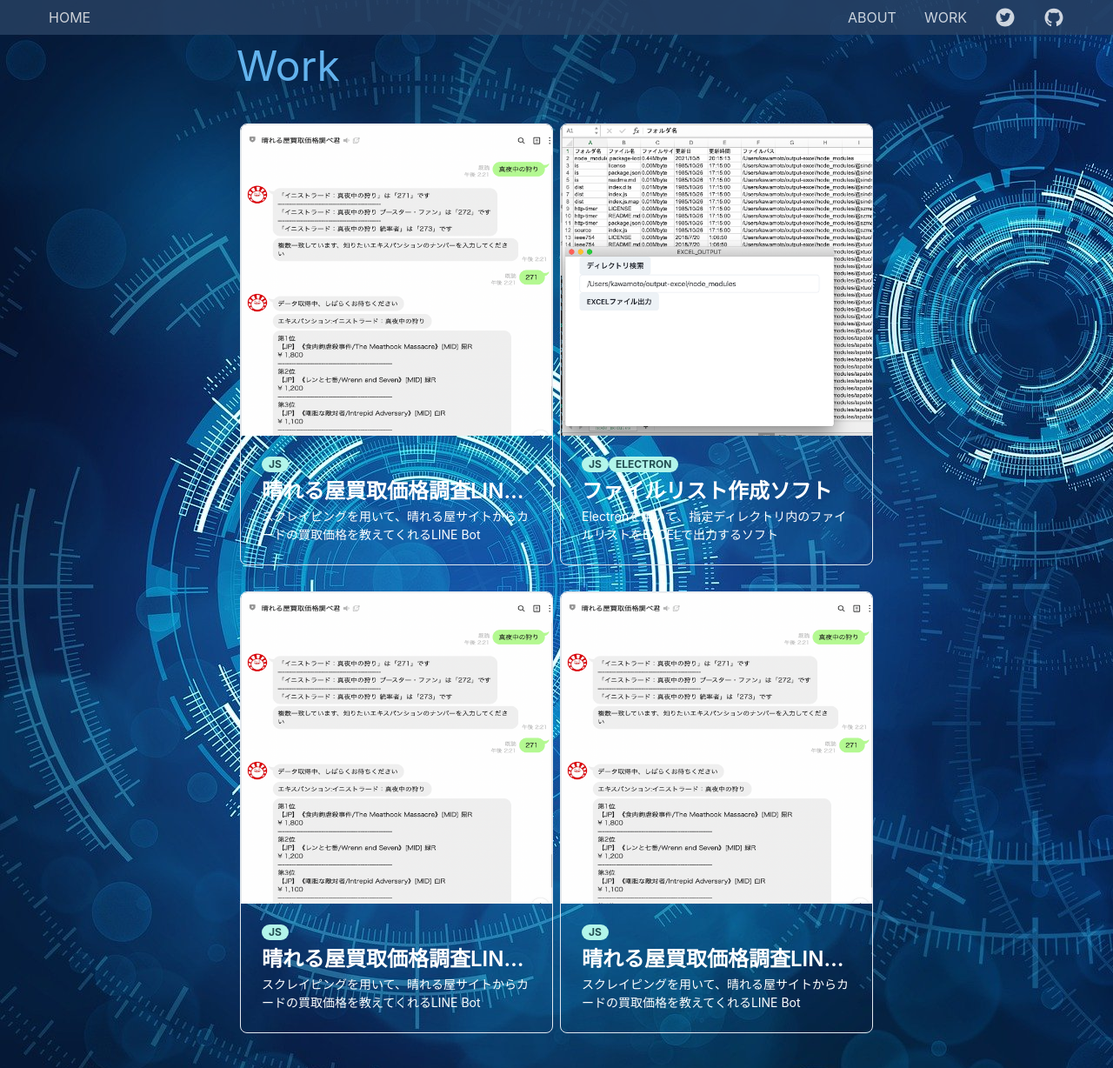
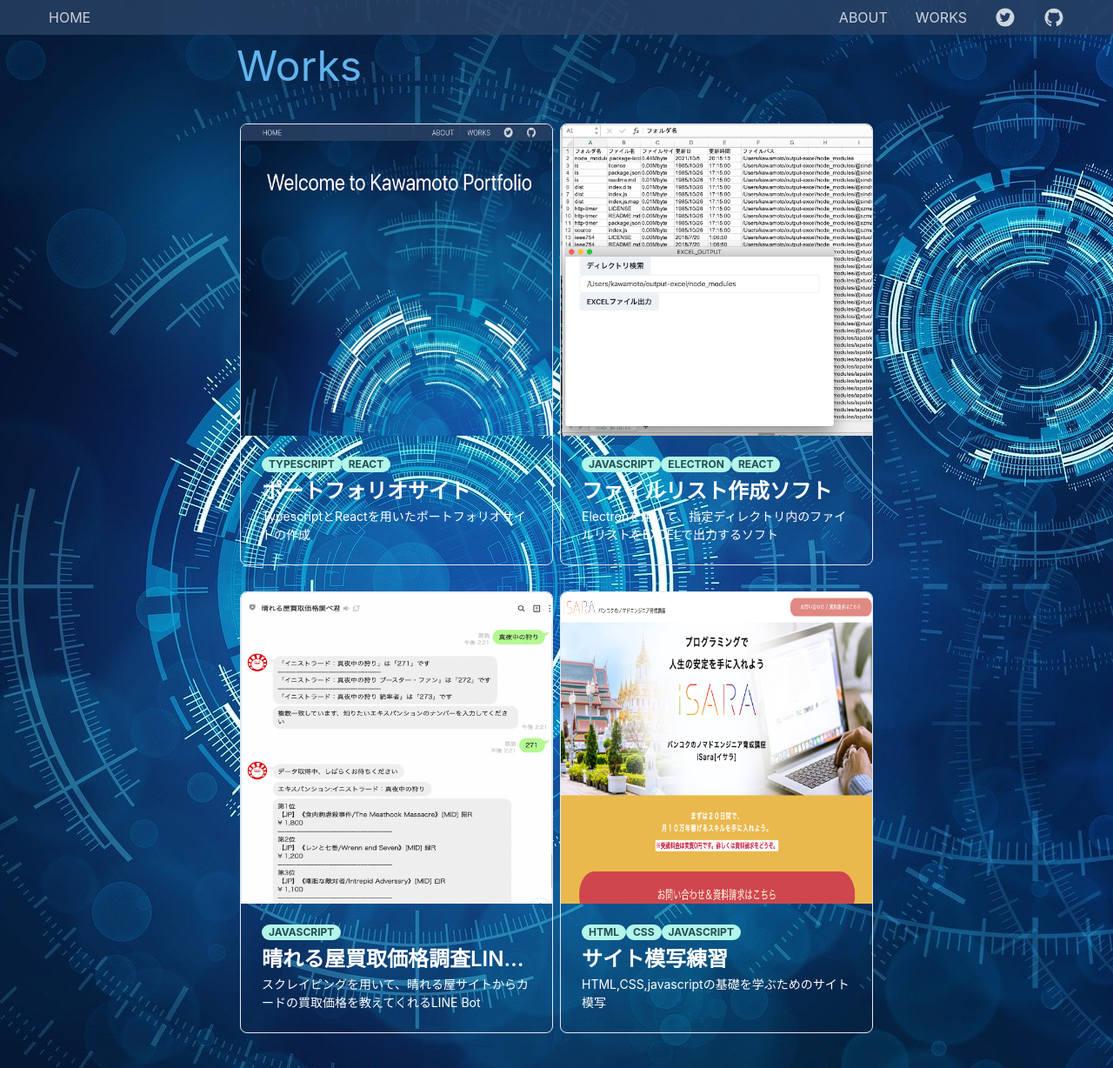
Before and after one commit to kozimatakesi/game_typescript, a React (Create React App) app: page /work in a window 1280 px wide. Shown: the whole page at 87% size. Built offline with nearby package versions, Linux system fonts and the light colour scheme.

Commit message:
version 1.0.1

```diff
--- a/src/components/Header.tsx
+++ b/src/components/Header.tsx
@@ -24,7 +24,7 @@
           <Link href="/about">ABOUT</Link>
         </Box>
         <Box px="4" py="2">
-          <Link href="/work">WORK</Link>
+          <Link href="/work">WORKS</Link>
         </Box>
         <Box px="4" py="2" fontSize="2xl">
           <Link href="https://twitter.com/gqtwomNZddivyVq" isExternal>
--- a/src/components/Work.tsx
+++ b/src/components/Work.tsx
@@ -3,30 +3,32 @@
 import WorksChildren from './Works/WorksChildren';
 import hareruya from '../images/hareruya-bot-image.png';
 import electron from '../images/electron-image.png';
+import portfolio from '../images/portfolio-image.png';
+import mosya from '../images/mosya-image.png';
 
 const Work: React.FC = () => {
   return (
     <Box h="100%" w="100%" color="white">
       <Container maxW={{ md: 'container.md' }}>
         <Text fontSize="5xl" color="blue.300">
-          Work
+          Works
         </Text>
         <Box display={{ md: 'flex' }}>
           <WorksChildren
-            githubUrl="https://github.com/kozimatakesi/hareruya-bot"
-            imageUrl={hareruya}
+            githubUrl="https://github.com/kozimatakesi/game_typescript"
+            imageUrl={portfolio}
             imageAlt="Rear view of modern home with pool"
-            title="晴れる屋買取価格調査LINE Bot"
-            explanation="スクレイピングを用いて、晴れる屋サイトからカードの買取価格を教えてくれるLINE Bot"
-            skills={['js']}
+            title="ポートフォリオサイト"
+            explanation="TypescriptとReactを用いたポートフォリオサイトの作成"
+            skills={['typescript', 'react']}
           />
           <WorksChildren
-            githubUrl="https://github.com/kozimatakesi/output-excel"
+            githubUrl="https://github.com/kozimatakesi/output_excel"
             imageUrl={electron}
             imageAlt="Rear view of modern home with pool"
             title="ファイルリスト作成ソフト"
             explanation="Electronを用いて、指定ディレクトリ内のファイルリストをEXCELで出力するソフト"
-            skills={['js', 'electron']}
+            skills={['javascript', 'electron', 'react']}
           />
         </Box>
         <Box display={{ md: 'flex' }}>
@@ -36,15 +38,15 @@
             imageAlt="Rear view of modern home with pool"
             title="晴れる屋買取価格調査LINE Bot"
             explanation="スクレイピングを用いて、晴れる屋サイトからカードの買取価格を教えてくれるLINE Bot"
-            skills={['js']}
+            skills={['javascript']}
           />
           <WorksChildren
-            githubUrl="https://github.com/kozimatakesi/hareruya-bot"
-            imageUrl={hareruya}
+            githubUrl="https://github.com/kozimatakesi/html.github.io"
+            imageUrl={mosya}
             imageAlt="Rear view of modern home with pool"
-            title="晴れる屋買取価格調査LINE Bot"
-            explanation="スクレイピングを用いて、晴れる屋サイトからカードの買取価格を教えてくれるLINE Bot"
-            skills={['js']}
+            title="サイト模写練習"
+            explanation="HTML,CSS,javascriptの基礎を学ぶためのサイト模写"
+            skills={['html', 'css', 'javascript']}
           />
         </Box>
       </Container>
```
Also changed, not shown: src/images/mosya-image.png (added), src/images/portfolio-image.png (added).
